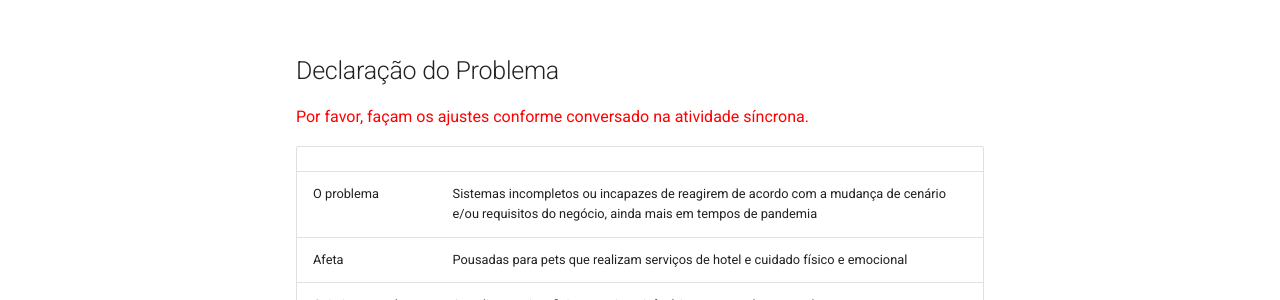
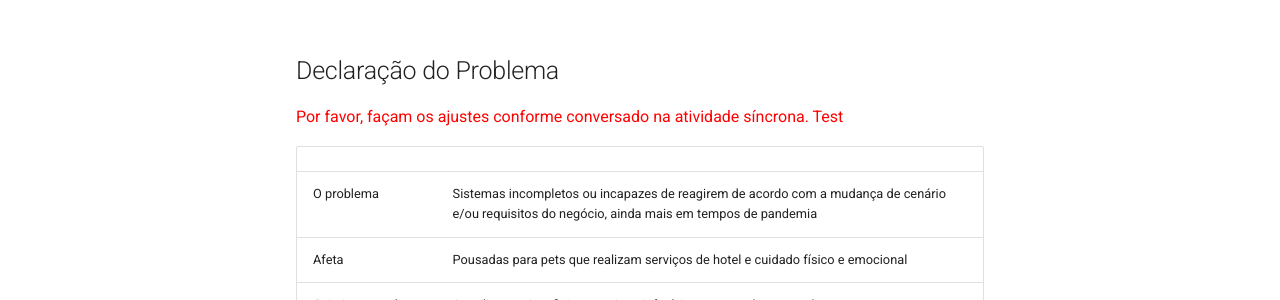
Before and after one commit to luisgaboardi/2021.2-PousadaAnimal, an MkDocs documentation site: the page built from docs/product-vision.md, in a window 1280 px wide and 900 px high. Shown: the part 325-625 px from the top of the window. Built offline with MkDocs 1.6.1 and Material for MkDocs 9.7.7, drawn with Linux system fonts in a browser that asks for light colours.

Commit message:
Change documentation to check the branch the mkdocs is acting

```diff
--- a/docs/product-vision.md
+++ b/docs/product-vision.md
@@ -8,6 +8,7 @@
 ## Declaração do Problema
 
 <span style="color:red">Por favor, façam os ajustes conforme conversado na atividade síncrona.</span>
+<span style="color:red">Test</span>
 
 |||
 | - | - |
```
